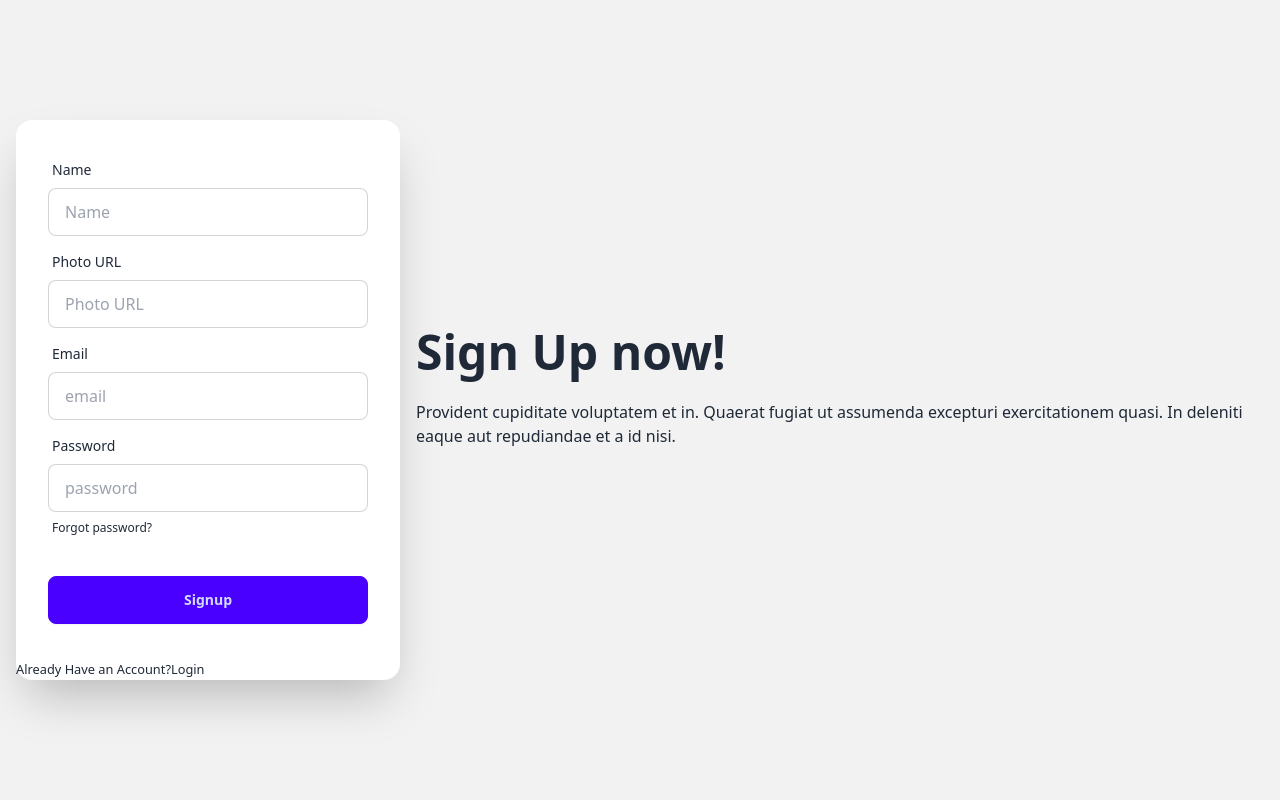
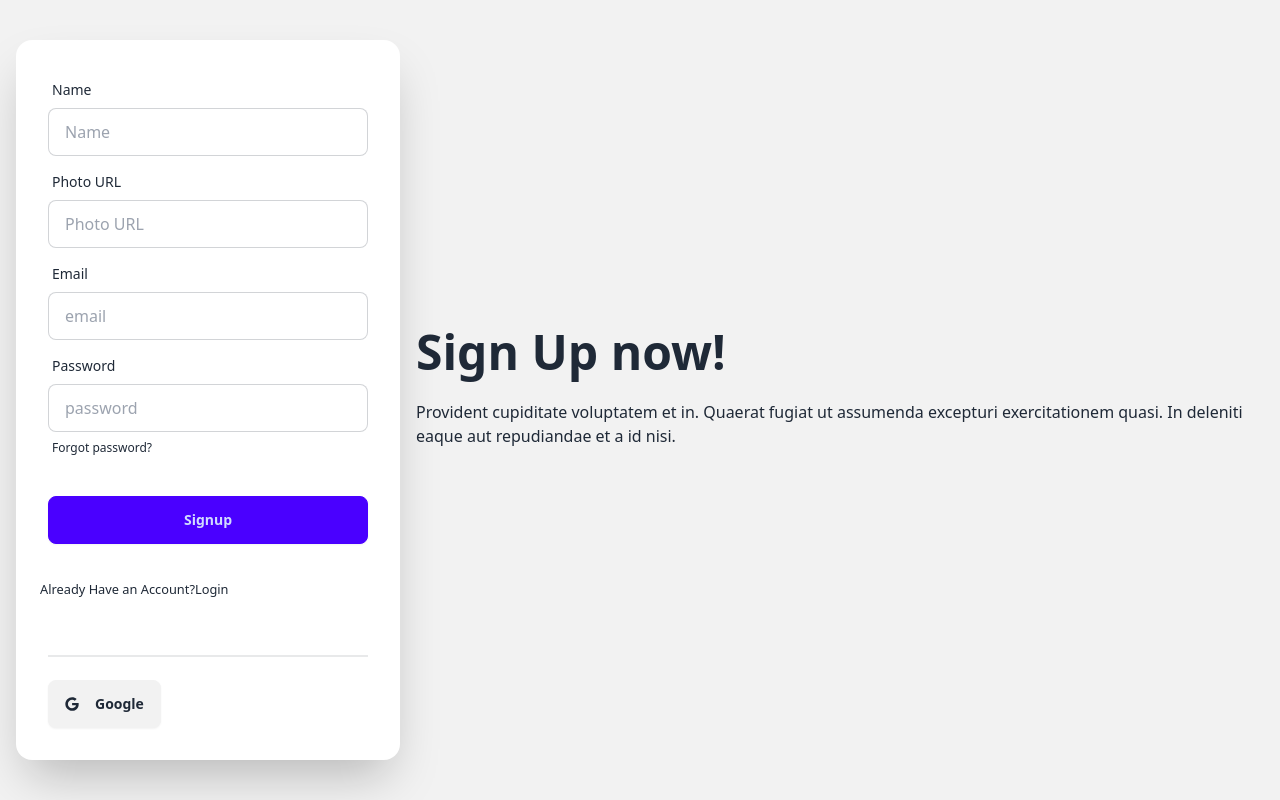
Before and after one commit to Jahid458/bistro-boss-client, a React app: page /signup in a window 1280 px wide. Built offline with nearby package versions, Linux system fonts and the light colour scheme; no server answers; the HTML template or start-up script is replaced by a standard one.

Commit message:
social login exits

```diff
--- a/src/Pages/Home/Home/Home.jsx
+++ b/src/Pages/Home/Home/Home.jsx
@@ -4,7 +4,6 @@
 import PopularMenu from "../PopularMenu/PopularMenu";
 import Testimonials from "../Testimonials/Testimonials";
 import { Helmet } from "react-helmet-async";
-
 
 
 const Home = () => {
--- a/src/Pages/Login/Login.jsx
+++ b/src/Pages/Login/Login.jsx
@@ -6,6 +6,7 @@
 import { Link, useLocation, useNavigate } from 'react-router-dom';
 import { Helmet } from 'react-helmet-async';
 import Swal from 'sweetalert2';
+import SocialLogin from '../../components/SocialLogin/SocialLogin';
 
 const Login = () => {
 
@@ -107,9 +108,11 @@
           <input disabled={disabled} type="submit" value="Login" className="btn btn-primary" />
         </div>
       </form>
-          <p><small>New Here?<Link to="/signup">Create an account</Link></small></p>
+          <p className='px-6'><small>New Here?<Link to="/signup">Create an account</Link></small></p>
+          <SocialLogin></SocialLogin>
     </div>
   </div>
+
 </div>
 </>
     );
--- a/src/Pages/SignUp/Signup.jsx
+++ b/src/Pages/SignUp/Signup.jsx
@@ -4,22 +4,34 @@
 import { AuthContext } from "../../providers/AuthProvider";
 import { Link, useNavigate } from "react-router-dom";
 import Swal from "sweetalert2";
+import useAxiosPublic from "../../hooks/useAxiosPublic";
+import SocialLogin from "../../components/SocialLogin/SocialLogin";
 
 const Signup = () => {
+  const axiosPublic = useAxiosPublic();
   const { register, handleSubmit,reset, formState: { errors }} = useForm();
   const {createUser, updateUserProfile} = useContext(AuthContext);
   const navigate = useNavigate();
 
 
   const onSubmit = data => {
-    console.log(data);
+
     createUser(data.email, data.password)
     .then(result =>{
         const loggedUser = result.user;
         console.log(loggedUser);
         updateUserProfile(data.name, data.photoURL)
         .then(()=>{
-            console.log('uper profile information updated')
+            // create a user entry in the database
+            const userInfo ={
+              name: data.name,
+              email: data.email
+            }
+            axiosPublic.post('/users',userInfo)
+            .then(res =>{
+               if(res.data.insertedId){
+                console.log('user added to the database');
+
                 reset();
                 Swal.fire({
                   title: "User Created Successfully",
@@ -27,6 +39,10 @@
                   draggable: true
                 });
                 navigate('/')
+               }
+            })
+
+
 
         })
         .catch(err => console.log(err))
@@ -139,7 +155,8 @@
                 <input className="btn btn-primary" type="submit" value="Signup" />
             </div>
           </form>
-          <p><small>Already Have an Account?<Link to="/login">Login</Link></small></p>
+          <p className="px-6"><small>Already Have an Account?<Link to="/login">Login</Link></small></p>
+          <SocialLogin></SocialLogin>
         </div>
       </div>
     </div>
--- a/src/Routes/Routes.jsx
+++ b/src/Routes/Routes.jsx
@@ -48,7 +48,7 @@
     },
     {
       path: "dashboard",
-      element: <Dashboard></Dashboard>,
+      element: <PrivateRoute><Dashboard></Dashboard></PrivateRoute>,
       children:[
         {
           path:'cart',
--- /dev/null
+++ b/src/components/SocialLogin/SocialLogin.jsx
@@ -0,0 +1,40 @@
+import { FaGoogle } from "react-icons/fa";
+import useAuth from "../../hooks/useAuth";
+import useAxiosPublic from "../../hooks/useAxiosPublic";
+import { useNavigate } from "react-router-dom";
+
+const SocialLogin = () => {
+    const {googleSignIn} = useAuth();
+    const axiosPublic = useAxiosPublic();
+    const navigate = useNavigate();
+
+    const handleGooglesignIn =()=>{
+        googleSignIn()
+        .then(result =>{
+            console.log(result.user);
+            const userInfo  = {
+                email: result.user?.email,
+                name: result.user?.displayName,
+            }
+            axiosPublic.post('/users',userInfo)
+            .then(res =>{
+                console.log(res.data);
+                navigate('/')
+            })
+        })
+
+    }
+
+    return (
+        <div className="p-8">
+            <div className="divider"></div>
+            <div>
+            <button onClick={handleGooglesignIn} className="btn">
+                <FaGoogle className="mr-2"></FaGoogle>
+                Google</button>
+            </div>
+        </div>
+    );
+};
+
+export default SocialLogin;
--- /dev/null
+++ b/src/hooks/useAxiosPublic.jsx
@@ -0,0 +1,11 @@
+import axios from "axios";
+
+
+const axiosPublic = axios.create({
+    baseURL: 'http://localhost:5000'
+})
+const useAxiosPublic = () => {
+    return axiosPublic;
+};
+
+export default useAxiosPublic;
--- a/src/providers/AuthProvider.jsx
+++ b/src/providers/AuthProvider.jsx
@@ -1,6 +1,6 @@
 import { useEffect, useState } from "react";
 import { createContext } from "react";
-import { createUserWithEmailAndPassword, getAuth, onAuthStateChanged, signInWithEmailAndPassword, signOut, updateProfile } from "firebase/auth";
+import { createUserWithEmailAndPassword, getAuth, GoogleAuthProvider, onAuthStateChanged, signInWithEmailAndPassword, signInWithPopup, signOut, updateProfile } from "firebase/auth";
 import { app } from "../firebase/firebase.config";
 
 export const AuthContext= createContext(null);
@@ -10,6 +10,7 @@
 const AuthProvider = ({children}) => {
     const [user,setUser] = useState(null);
     const [loading,setLoading] = useState(true);
+    const googleProvider = new GoogleAuthProvider();
 
     const createUser = (email,password) =>{
         setLoading(true)
@@ -19,6 +20,11 @@
     const signIn = (email,password) =>{
         setLoading(true);
         return signInWithEmailAndPassword(auth, email,password)
+    }
+
+    const googleSignIn = ()=>{
+        setLoading(true);
+        return signInWithPopup(auth, googleProvider)
     }
 
     const logOut = () =>{
@@ -49,6 +55,7 @@
         loading,
         createUser,
         signIn,
+        googleSignIn,
         logOut,
         updateUserProfile
     }
```
Lines whose indentation alone changed are shown as unchanged.
